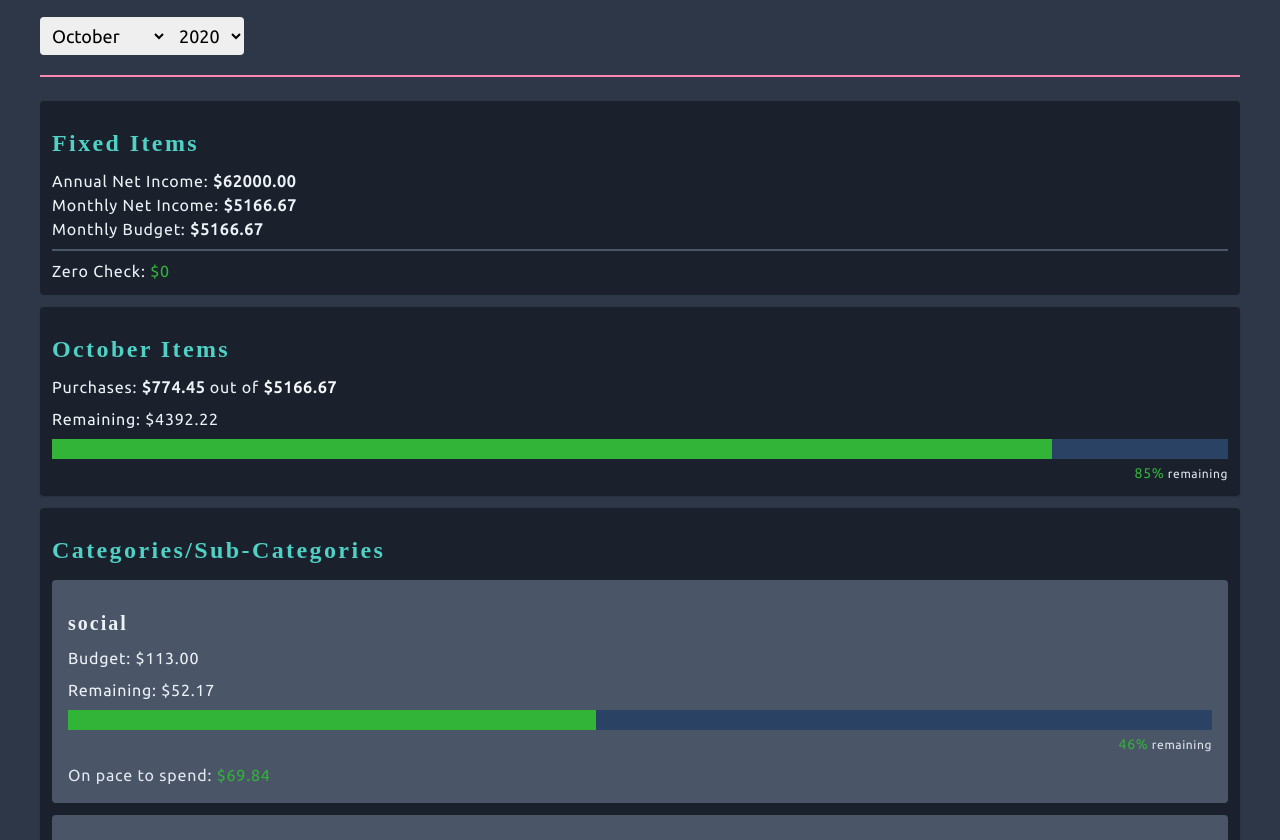
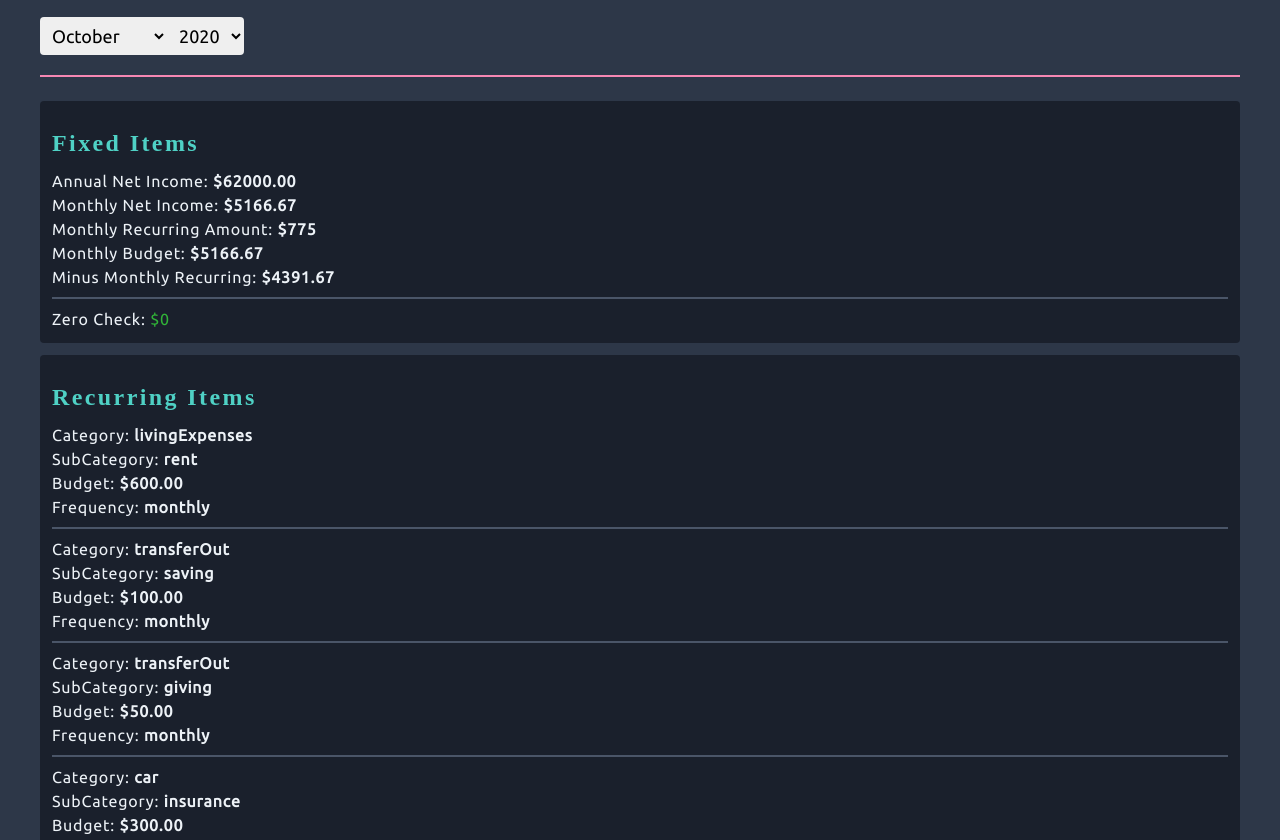
Before and after one commit to cameron-yee/callandor, a Gatsby site: page / in a window 1280 px wide. Shown: the part 100-940 px from the top of the page. Built offline with nearby package versions, Linux system fonts and the light colour scheme; Gatsby itself is replaced by a stand-in of ours; a web font is replaced by a local one.

Commit message:
Add recurring items option; Edit README

```diff
--- a/src/components/dashboard.tsx
+++ b/src/components/dashboard.tsx
@@ -6,6 +6,7 @@ import { formatClassList } from '../utils'
 import DashboardCategory from './dashboard-category'
 import FixedItems from './fixed-items'
 import Purchases from './purchases'
+import Recurring from './recurring'
 import Remaining from './remaining'
 import Select from './select'
 import YearLook from './year-look'
@@ -49,6 +50,7 @@ const WRAPPER: string = `
 
 type DashboardProps = {
   categories?: string[],
+  recurring?: boolean,
   subCategories?: string[],
   yearLook?: boolean,
   fixedItems?: boolean
@@ -56,6 +58,7 @@ type DashboardProps = {
 
 const Dashboard = ({
   categories,
+  recurring=false,
   subCategories,
   yearLook,
   fixedItems
@@ -104,12 +107,15 @@ const Dashboard = ({
       <div className={formattedSeparator} />
 
       {fixedItems &&
-        <FixedItems />
+        <FixedItems recurring={recurring} />
+      }
+      {recurring &&
+        <Recurring />
       }
       <div className={formattedItem}>
         <h2>{MONTHS[selectedMonth]} Items</h2>
-        <Purchases month={selectedMonth + 1} year={selectedYear + 2020} />
-        <Remaining month={selectedMonth + 1} year={selectedYear + 2020} />
+        <Purchases month={selectedMonth + 1} year={selectedYear + 2020} recurring={recurring} />
+        <Remaining month={selectedMonth + 1} year={selectedYear + 2020} recurring={recurring} />
       </div>
       {(categories || subCategories) &&
         <div className={formattedItem}>
@@ -144,7 +150,7 @@ const Dashboard = ({
       }
       {yearLook &&
         <div className={formattedItem}>
-          <YearLook year={selectedYear + 2020} />
+          <YearLook year={selectedYear + 2020} recurring={recurring} />
         </div>
       }
     </div>
--- a/src/components/fixed-items.tsx
+++ b/src/components/fixed-items.tsx
@@ -1,7 +1,8 @@
 import React from 'react'
 
+import { RecurringItem } from '../types'
 import { formatClassList } from '../utils'
-import { useAnnualNetIncome, useBudget } from '../hooks'
+import { useAnnualNetIncome, useBudget, useRecurring } from '../hooks'
 
 const BOLD: string = `
   font-bold
@@ -29,9 +30,31 @@ const DIFFERENT: string = `
   text-yellow-400
 `
 
-const FixedItems = () => {
+type Edge = {
+  node: RecurringItem
+}
+
+type FixedItemsProps = {
+  recurring?: boolean
+}
+
+const FixedItems = ({recurring}: FixedItemsProps) => {
   const annualNetIncome: number = useAnnualNetIncome({})
   const monthlyNetIncome: number = annualNetIncome / 12
+  const recurringItems: Edge[] = useRecurring({})
+
+  const monthlyRecurringAmount: number = recurringItems.map((item: Edge) => {
+    if (item.node.frequency === 'yearly') {
+      return item.node.amount / 12
+    }
+
+    return item.node.amount
+  }).reduce((a: number, b: number) => a + b, 0)
+
+  const monthlyNetIncomeMinusRecurring: number = recurring
+    ? monthlyNetIncome - monthlyRecurringAmount
+    : monthlyNetIncome
+
   const totalBudget: number = useBudget({})
 
   const formattedBold: string = formatClassList(BOLD)
@@ -45,6 +68,7 @@ const FixedItems = () => {
       : formatClassList(DIFFERENT)
 
   const zeroCheck: number = monthlyNetIncome - totalBudget
+
   const isZero: boolean = (Math.abs(zeroCheck)).toFixed(2) === '0.00'
 
   return (
@@ -53,11 +77,17 @@ const FixedItems = () => {
       <div>
         <p>Annual Net Income: <span className={formattedBold}>${annualNetIncome.toFixed(2)}</span></p>
         <p>Monthly Net Income: <span className={formattedBold}>${monthlyNetIncome.toFixed(2)}</span></p>
+        {recurring &&
+          <p>Monthly Recurring Amount: <span className={formattedBold}>${monthlyRecurringAmount}</span></p>
+        }
         <p>Monthly Budget: <span className={formattedBold}>${totalBudget.toFixed(2)}</span></p>
+        {recurring &&
+          <p>Minus Monthly Recurring: <span className={formattedBold}>${monthlyNetIncomeMinusRecurring.toFixed(2)}</span></p>
+        }
         <div className={formattedDivider} />
         <p>Zero Check:&nbsp;
           <span className={formattedZeroCheck}>
-            {!isZero && zeroCheck < 0 && <>&ndash;&nbsp;$(Math.abs(zeroCheck)).toFixed(2)</>}
+            {!isZero && zeroCheck < 0 && <>&ndash;&nbsp;${(Math.abs(zeroCheck)).toFixed(2)}</>}
             {isZero && '$0'}
           </span>
         </p>
--- a/src/components/purchases.tsx
+++ b/src/components/purchases.tsx
@@ -1,5 +1,6 @@
 import React from 'react'
-import { useMonthlyPurchases, useBudget } from '../hooks'
+import { useMonthlyPurchases, useBudget, useRecurring } from '../hooks'
+import { RecurringItem } from '../types'
 
 import { formatClassList } from '../utils'
 
@@ -17,10 +18,15 @@ const BUDGET: string = `
   text-gray-100
 `
 
+type Edge = {
+  node: RecurringItem
+}
+
 type RemainingProps = {
   filter?: string,
   filterType?: 'category' | 'subCategory'
   month: number,
+  recurring?: boolean,
   year: number
 }
 
@@ -28,19 +34,33 @@ const Purchases = ({
   filter,
   filterType,
   month,
+  recurring=false,
   year
 }: RemainingProps) => {
   const formattedBudget: string = formatClassList(BUDGET)
 
   const totalMonthlyPurchases: number = useMonthlyPurchases({month: month, year: year, filter: filter, filterType: filterType})
   const totalBudget: number = useBudget({filter: filter, filterType: filterType})
+  const recurringItems: Edge[] = useRecurring({})
 
-  const formattedPurchases = totalMonthlyPurchases <= totalBudget
+  const monthlyRecurringAmount: number = recurringItems.map((item: Edge) => {
+    if (item.node.frequency === 'yearly') {
+      return item.node.amount / 12
+    }
+
+    return item.node.amount
+  }).reduce((a: number, b: number) => a + b, 0)
+
+  const monthlyNetIncomeMinusRecurring: number = recurring
+    ? totalBudget - monthlyRecurringAmount
+    : totalBudget
+
+  const formattedPurchases = totalMonthlyPurchases <= monthlyNetIncomeMinusRecurring
     ? formatClassList(UNDER)
     : formatClassList(OVER)
 
   return (
-    <p>Purchases: <span className={formattedPurchases}>${totalMonthlyPurchases.toFixed(2)}</span> out of <span className={formattedBudget}>${totalBudget.toFixed(2)}</span></p>
+    <p>Purchases: <span className={formattedPurchases}>${totalMonthlyPurchases.toFixed(2)}</span> out of <span className={formattedBudget}>${monthlyNetIncomeMinusRecurring.toFixed(2)}</span></p>
   )
 }
 
--- /dev/null
+++ b/src/components/recurring.tsx
@@ -0,0 +1,66 @@
+import React from 'react'
+
+import { CategoryFilterType, RecurringItem } from '../types'
+
+import { formatClassList } from '../utils'
+import { useRecurring } from '../hooks'
+
+const BOLD: string = `
+  font-bold
+`
+
+const DIVIDER: string = `
+  border-t-2
+  border-gray-700
+  my-2
+`
+
+const WRAPPER: string = `
+  bg-gray-900
+  mt-3
+  p-3
+  rounded
+  w-full
+`
+
+type Edge = {
+  node: RecurringItem
+}
+
+type RecurringItemsPropTypes = {
+  filter?: string,
+  filterType?: CategoryFilterType | 'frequency'
+}
+
+const RecurringItems = ({
+  filter,
+  filterType
+}: RecurringItemsPropTypes) => {
+  const recurringItems: any = useRecurring({ filter, filterType })
+
+  const formattedBold: string = formatClassList(BOLD)
+  const formattedDivider: string = formatClassList(DIVIDER)
+  const formattedFull: string = formatClassList(WRAPPER)
+
+  return (
+    <div className={formattedFull}>
+      <h2>Recurring Items</h2>
+      <div>
+        {recurringItems.map((item: Edge, index: number) => {
+          return (
+            <div key={`recurring-${index}`}>
+              <p>Category: <span className={formattedBold}>{item.node.category}</span></p>
+              <p>SubCategory: <span className={formattedBold}>{item.node.subCategory}</span></p>
+              <p>Budget: <span className={formattedBold}>${item.node.amount.toFixed(2)}</span></p>
+              <p>Frequency: <span className={formattedBold}>{item.node.frequency}</span></p>
+              <div className={formattedDivider} />
+            </div>
+          )
+        })}
+      </div>
+
+    </div>
+  )
+}
+
+export default RecurringItems
--- a/src/components/remaining.tsx
+++ b/src/components/remaining.tsx
@@ -1,7 +1,8 @@
 import React from 'react'
-import { useBudget, useMonthlyPurchases } from '../hooks'
+import { useBudget, useMonthlyPurchases, useRecurring } from '../hooks'
 
 import { formatClassList, joinStrings } from '../utils'
+import { RecurringItem } from '../types'
 
 const CHART: string = `
   bg-blue-900
@@ -60,10 +61,15 @@ const WRAPPER: string = `
   w-full
 `
 
+type Edge = {
+  node: RecurringItem
+}
+
 type RemainingProps = {
   filter?: string,
   filterType?: 'category' | 'subCategory'
   month: number,
+  recurring?: boolean,
   year: number
 }
 
@@ -71,14 +77,29 @@ const Remaining = ({
   filter,
   filterType,
   month,
+  recurring=false,
   year
 }: RemainingProps) => {
   const formattedLabel: string = formatClassList(LABEL)
 
   const totalBudget: number = useBudget({filter: filter, filterType: filterType})
   const totalMonthlyPurchases: number = useMonthlyPurchases({month:month, year: year, filter: filter, filterType: filterType})
-  const totalRemainingPercentage: number = 100 - (totalMonthlyPurchases / totalBudget) * 100
-  const totalRemaining: number = totalBudget - totalMonthlyPurchases
+  const recurringItems: Edge[] = useRecurring({})
+
+  const monthlyRecurringAmount: number = recurringItems.map((item: Edge) => {
+    if (item.node.frequency === 'yearly') {
+      return item.node.amount / 12
+    }
+
+    return item.node.amount
+  }).reduce((a: number, b: number) => a + b, 0)
+
+  const monthlyNetIncomeMinusRecurring: number = recurring
+    ? totalBudget - monthlyRecurringAmount
+    : totalBudget
+
+  const totalRemainingPercentage: number = 100 - (totalMonthlyPurchases / monthlyNetIncomeMinusRecurring) * 100
+  const totalRemaining: number = monthlyNetIncomeMinusRecurring - totalMonthlyPurchases
 
   const formattedChart: string = formatClassList(CHART)
   const formattedWrapper: string = formatClassList(WRAPPER)
--- a/src/components/year-look.tsx
+++ b/src/components/year-look.tsx
@@ -1,6 +1,6 @@
 import React, { useState, useEffect } from 'react'
 
-import { useBudget, useMonthlyPurchases } from '../hooks'
+import { useBudget, useMonthlyPurchases, useRecurring } from '../hooks'
 
 import { CATEGORIES } from '../constants'
 
@@ -8,7 +8,7 @@ import { formatClassList } from '../utils'
 
 import Select from './select'
 
-import { Category, CategoryFilterType } from '../types'
+import { Category, CategoryFilterType, RecurringItem } from '../types'
 
 
 const CATEGORY: string = `
@@ -52,7 +52,19 @@ const WRAPPER: string = `
   w-full
 `
 
-const YearLook = ({ year }: { year: number }) => {
+type Edge = {
+  node: RecurringItem
+}
+
+type YearLookProps = {
+  recurring?: boolean,
+  year: number
+}
+
+const YearLook = ({
+  recurring=false,
+  year
+}: YearLookProps) => {
   const [filter, setFilter] = useState<string>()
   const [filterType, setFilterType] = useState<CategoryFilterType>('-----')
   const [selectedCategory, setSelectedCategory] = useState<string>('-----')
@@ -74,18 +86,32 @@ const YearLook = ({ year }: { year: number }) => {
 
   const budget: number = useBudget({filter: filter, filterType: filterType})
 
-  const monthOneNet: number = budget - monthOnePurchases
-  const monthTwoNet: number = budget - monthTwoPurchases
-  const monthThreeNet: number = budget - monthThreePurchases
-  const monthFourNet: number = budget - monthFourPurchases
-  const monthFiveNet: number = budget - monthFivePurchases
-  const monthSixNet: number = budget - monthSixPurchases
-  const monthSevenNet: number = budget - monthSevenPurchases
-  const monthEightNet: number = budget - monthEightPurchases
-  const monthNineNet: number = budget - monthNinePurchases
-  const monthTenNet: number = budget - monthTenPurchases
-  const monthElevenNet: number = budget - monthElevenPurchases
-  const monthTwelveNet: number = budget - monthTwelvePurchases
+  const recurringItems: Edge[] = useRecurring({})
+
+  const monthlyRecurringAmount: number = recurringItems.map((item: Edge) => {
+    if (item.node.frequency === 'yearly') {
+      return item.node.amount / 12
+    }
+
+    return item.node.amount
+  }).reduce((a: number, b: number) => a + b, 0)
+
+  const monthlyNetIncomeMinusRecurring: number = recurring
+    ? budget - monthlyRecurringAmount
+    : budget
+
+  const monthOneNet: number = monthlyNetIncomeMinusRecurring - monthOnePurchases
+  const monthTwoNet: number = monthlyNetIncomeMinusRecurring - monthTwoPurchases
+  const monthThreeNet: number = monthlyNetIncomeMinusRecurring - monthThreePurchases
+  const monthFourNet: number = monthlyNetIncomeMinusRecurring - monthFourPurchases
+  const monthFiveNet: number = monthlyNetIncomeMinusRecurring - monthFivePurchases
+  const monthSixNet: number = monthlyNetIncomeMinusRecurring - monthSixPurchases
+  const monthSevenNet: number = monthlyNetIncomeMinusRecurring - monthSevenPurchases
+  const monthEightNet: number = monthlyNetIncomeMinusRecurring - monthEightPurchases
+  const monthNineNet: number = monthlyNetIncomeMinusRecurring - monthNinePurchases
+  const monthTenNet: number = monthlyNetIncomeMinusRecurring - monthTenPurchases
+  const monthElevenNet: number = monthlyNetIncomeMinusRecurring - monthElevenPurchases
+  const monthTwelveNet: number = monthlyNetIncomeMinusRecurring - monthTwelvePurchases
 
   const formattedCategory: string = formatClassList(CATEGORY)
   const formattedLabel: string = formatClassList(LABEL)
--- a/src/constants.ts
+++ b/src/constants.ts
@@ -21,7 +21,8 @@ export const CATEGORIES: Category[] = [
     subCategories: [
       { name: 'gas' },
       { name: 'monthlyBills' },
-      { name: 'phone' }
+      { name: 'phone' },
+      { name: 'rent' }
     ]
   },
   {
@@ -47,7 +48,7 @@ export const CATEGORIES: Category[] = [
   {
     name: 'transferOut',
     subCategories: [
-      { name: 'savings' },
+      { name: 'saving' },
       { name: 'giving' }
     ]
   },
--- /dev/null
+++ b/src/data/recurring.json
@@ -0,0 +1,30 @@
+[
+  {
+    "amount": 600,
+    "category": "livingExpenses",
+    "subCategory": "rent",
+    "notes": "",
+    "frequency": "monthly"
+  },
+  {
+    "amount": 100,
+    "category": "transferOut",
+    "subCategory": "saving",
+    "notes": "",
+    "frequency": "monthly"
+  },
+  {
+    "amount": 50,
+    "category": "transferOut",
+    "subCategory": "giving",
+    "notes": "",
+    "frequency": "monthly"
+  },
+  {
+    "amount": 300,
+    "category": "car",
+    "subCategory": "insurance",
+    "notes": "",
+    "frequency": "yearly"
+  }
+]
--- a/src/hooks/index.ts
+++ b/src/hooks/index.ts
@@ -1,3 +1,4 @@
 export { default as useAnnualNetIncome } from './use-annual-net-income'
 export { default as useBudget } from './use-budget'
 export { default as useMonthlyPurchases } from './use-monthly-purchases'
+export { default as useRecurring } from './use-recurring'
--- /dev/null
+++ b/src/hooks/use-recurring.ts
@@ -0,0 +1,59 @@
+import { graphql, useStaticQuery } from 'gatsby'
+
+import { CategoryFilterType, RecurringItem } from '../types'
+
+
+type Edge = {
+  node: RecurringItem
+}
+
+type AllRecurringJson = {
+  edges: Edge[]
+}
+
+type Data = {
+  allRecurringJson: AllRecurringJson
+}
+
+type RecurringProps = {
+  filter?: string,
+  filterType?: CategoryFilterType | 'frequency'
+}
+
+const filterRecurringItems = (recurringItems: Edge[], filter?: string, filterType?: CategoryFilterType | 'frequency'): Edge[] => {
+  if (filter && filterType) {
+    return recurringItems.filter((item: Edge) => {
+      return item[filterType] === filter
+    })
+  }
+
+  return recurringItems
+}
+
+const useRecurring = ({
+  filter,
+  filterType,
+}: RecurringProps) => {
+  const data: Data = useStaticQuery(graphql`
+    query {
+      allRecurringJson {
+        edges {
+          node {
+            amount
+            category
+            subCategory
+            frequency
+          }
+        }
+      }
+    }
+  `)
+
+  if (filterType === '-----') {
+    return data.allRecurringJson.edges
+  }
+
+  return filterRecurringItems(data.allRecurringJson.edges, filter, filterType)
+}
+
+export default useRecurring
--- a/src/pages/index.tsx
+++ b/src/pages/index.tsx
@@ -9,6 +9,7 @@ const Index = () => {
       <Dashboard
         categories={['social']}
         fixedItems={true}
+        recurring={true}
         subCategories={['groceries', 'coffee']}
         yearLook={true}
       />
--- a/src/types.ts
+++ b/src/types.ts
@@ -21,6 +21,18 @@ export type BudgetItem = {
   monthlyBudget: number
 }
 
+export type Frequency =
+ | 'monthly'
+ | 'yearly'
+
+export type RecurringItem = {
+  amount: number,
+  category: Category,
+  frequency: Frequency,
+  notes: string,
+  subCategory: SubCategory
+}
+
 export type Income = {
   name: string,
   payPeriodNetIncome: number,
```
Also changed, not shown: README.md.
